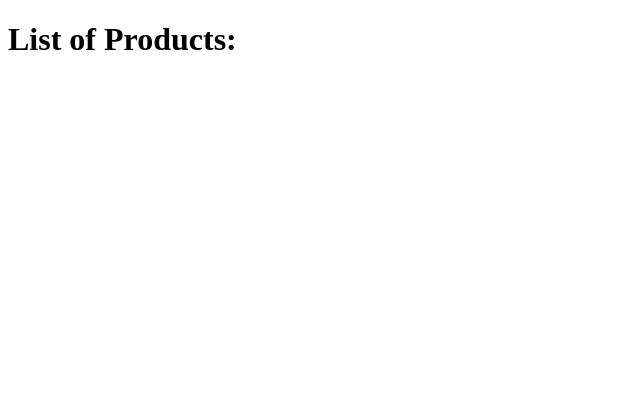
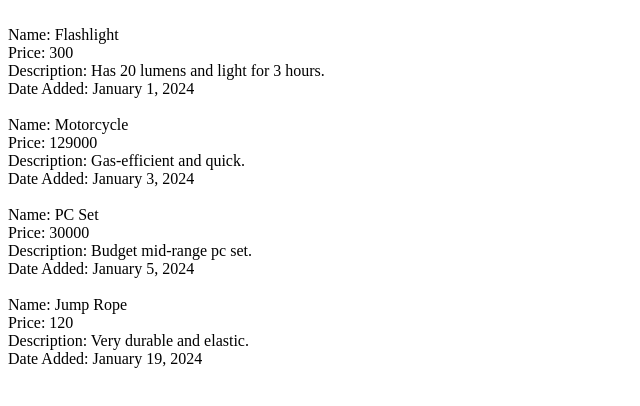
Before and after one commit to Tedeyy/practice, a plain HTML site: page index.html in a window 1280 px wide. Shown: the whole page, without its empty margins (0-640 px from the left). Drawn offline with Linux system fonts and the light colour scheme.

Commit message:
added js

```diff
--- a/index.html
+++ b/index.html
@@ -7,9 +7,6 @@
     <title>JSON Practice</title>
 </head>
 <body>
-    <h1>List of Products:</h1>
-    <ul>
-
-    </ul>
+    <div id="listOfProducts"></div>
 </body>
 </html>
--- a/js/app.js
+++ b/js/app.js
@@ -0,0 +1,18 @@
+fetch('../json/data.json')
+            .then(function (response) {
+                return response.json();
+            })
+            .then(function (data) {
+                appendData(data);
+            })
+            .catch(function (err) {
+                console.log('error: ' + err);
+            });
+        function appendData(data) {
+            var mainContainer = document.getElementById("listOfProducts");
+            for (var i = 0; i < data.length; i++) {
+                var div = document.createElement("div");
+                div.innerHTML = '<br>Name: ' + data[i].name + '<br>Price: ' + data[i].price + '<br>Description: ' + data[i].description + '<br>Date Added: ' + data[i].dateAdded;
+                mainContainer.appendChild(div);
+            }
+        }
```
